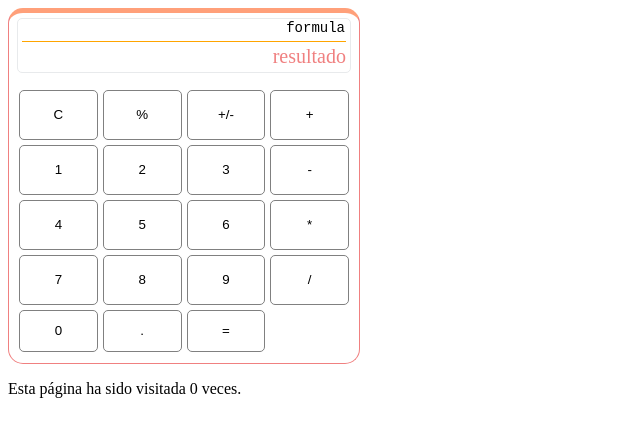
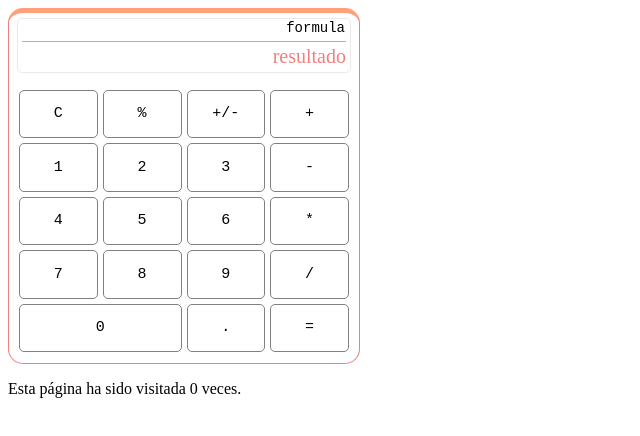
Before and after one commit to literame/calculadora, a plain HTML site: page index.html in a window 1280 px wide. Shown: the whole page, without its empty margins (0-640 px from the left). Drawn offline with Linux system fonts and the light colour scheme.

Commit message:
tamaño de botones y posicion

```diff
--- a/src/css/style.css
+++ b/src/css/style.css
@@ -50,12 +50,18 @@
     margin: 15px 8px;
     padding: 2px;
     height: 75%;
+
     display: grid;
+    grid-template-columns: repeat(4, 1fr);
+    grid-template-rows: repeat(5, 1fr);
+    grid-gap: 5px;
+
+    /* display: grid;
     grid-template-columns:repeat(4, 1fr);
-    /* grid-template-columns: 30px; */
+    grid-template-columns: 30px;
     grid-template-rows:repeat(4, 50px);
     gap: 5px;
-    /* background: orchid; */
+    background: orchid;  */
 }
 
 .boton{
@@ -66,6 +72,9 @@
     border: 1px solid gray;
     grid-template-rows:25px;
     cursor: pointer;
+    color: black;
+    font-family: monospace;
+    font-size: 15px;
 }
 
 .boton:hover{
@@ -74,6 +83,6 @@
 
  .boxbotton > .boton:nth-child(17) {
 
-    grid-column: 1;
+    grid-column: span 2;
 
 }
```
